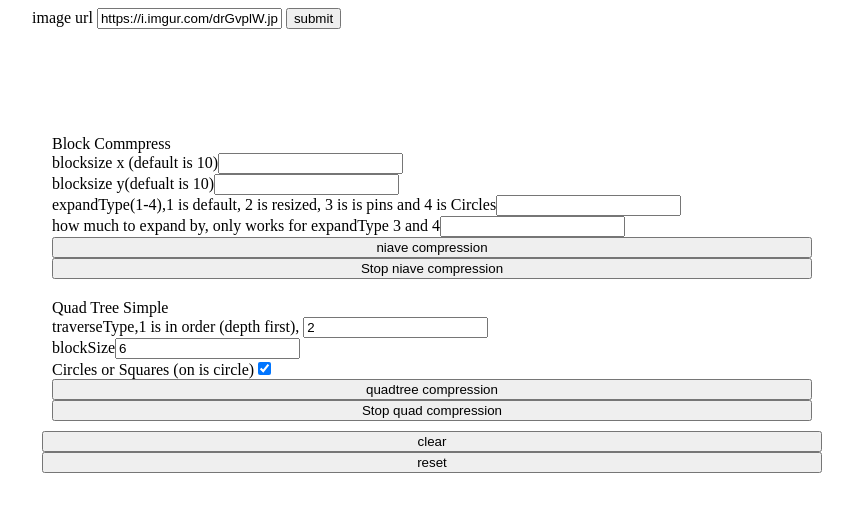
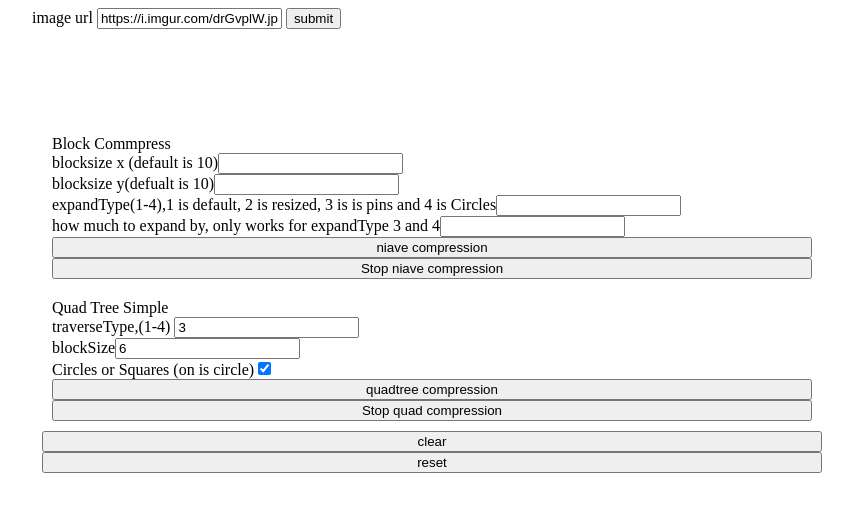
Before and after one commit to snorkleboy/Compression-visualizer, a website: page index.html in a window 1280 px wide. Shown: the top 522 px of the page, without its empty margins (208-1061 px from the left). Drawn offline with Linux system fonts and the light colour scheme.

Commit message:
heroku stuff

```diff
--- a/index.html
+++ b/index.html
@@ -33,8 +33,8 @@
               <button id='stopNiave'>Stop niave compression</button>
             </label>
             <label class='options'> Quad Tree Simple
-              <label>traverseType,1 is in order (depth first),
-                <input id='QuadTreeTraverse' value=2 type="text"></input>
+              <label>traverseType,(1-4)
+                <input id='QuadTreeTraverse' value=3 type="text"></input>
               </label>
               <label>blockSize<input id='quadTreeBlockSize' value='6' type="text"></input> </label>
               <label>Circles or Squares (on is circle)<input checked id='quadTreeCircle' type="checkbox"></input> </label>
```
